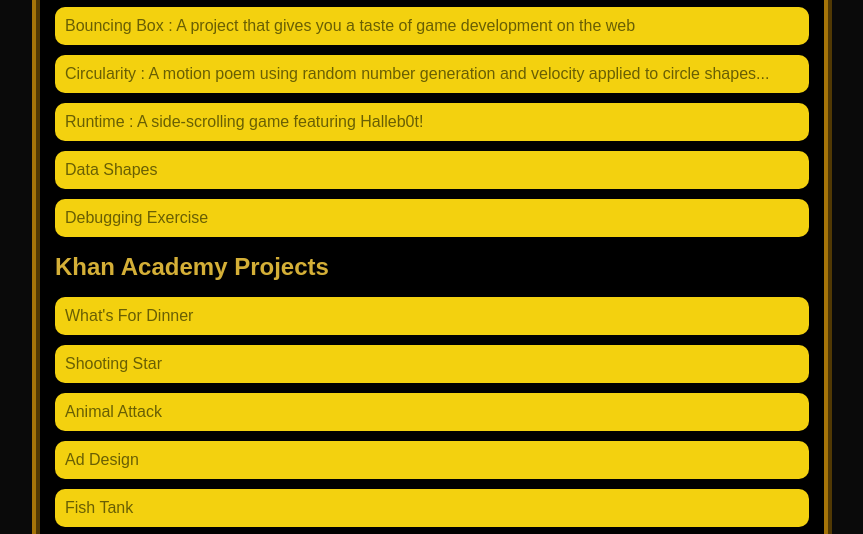
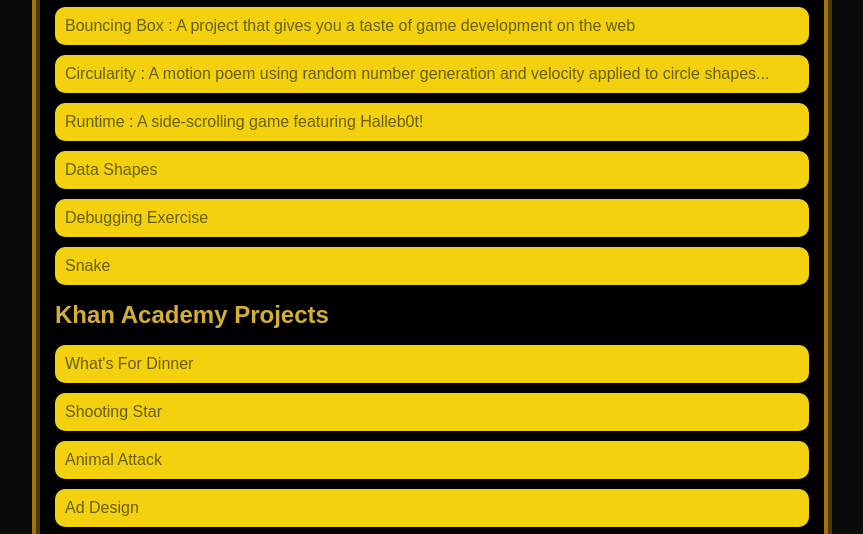
Before and after one commit to CedZ42/cedrickziegler.github.io, a plain HTML site: page portfolio.html in a window 1280 px wide. Shown: the part 241-775 px from the top of the page, without its empty margins (208-1071 px from the left). Drawn offline with Linux system fonts and the light colour scheme.

Commit message:
pushing snake again

```diff
--- a/portfolio.html
+++ b/portfolio.html
@@ -24,6 +24,7 @@
                         <li><a href="projects/runtime">Runtime : A side-scrolling game featuring Halleb0t!</a></li>
                         <li><a href="https://cedz42.github.io/CedZ42asd.github.io/asd-projects/data-shapes/">Data Shapes</a></li>
                         <li><a href="https://cedz42.github.io/CedZ42asd.github.io/asd-projects/debugging-exercise/">Debugging Exercise</a></li>
+                        <li><a href="https://cedz42.github.io/CedZ42asd.github.io/asd-projects/snake/">Snake</a></li>
                     </ul>
                     <h2>Khan Academy Projects</h2>
                     <ul id="portfolio">
```
